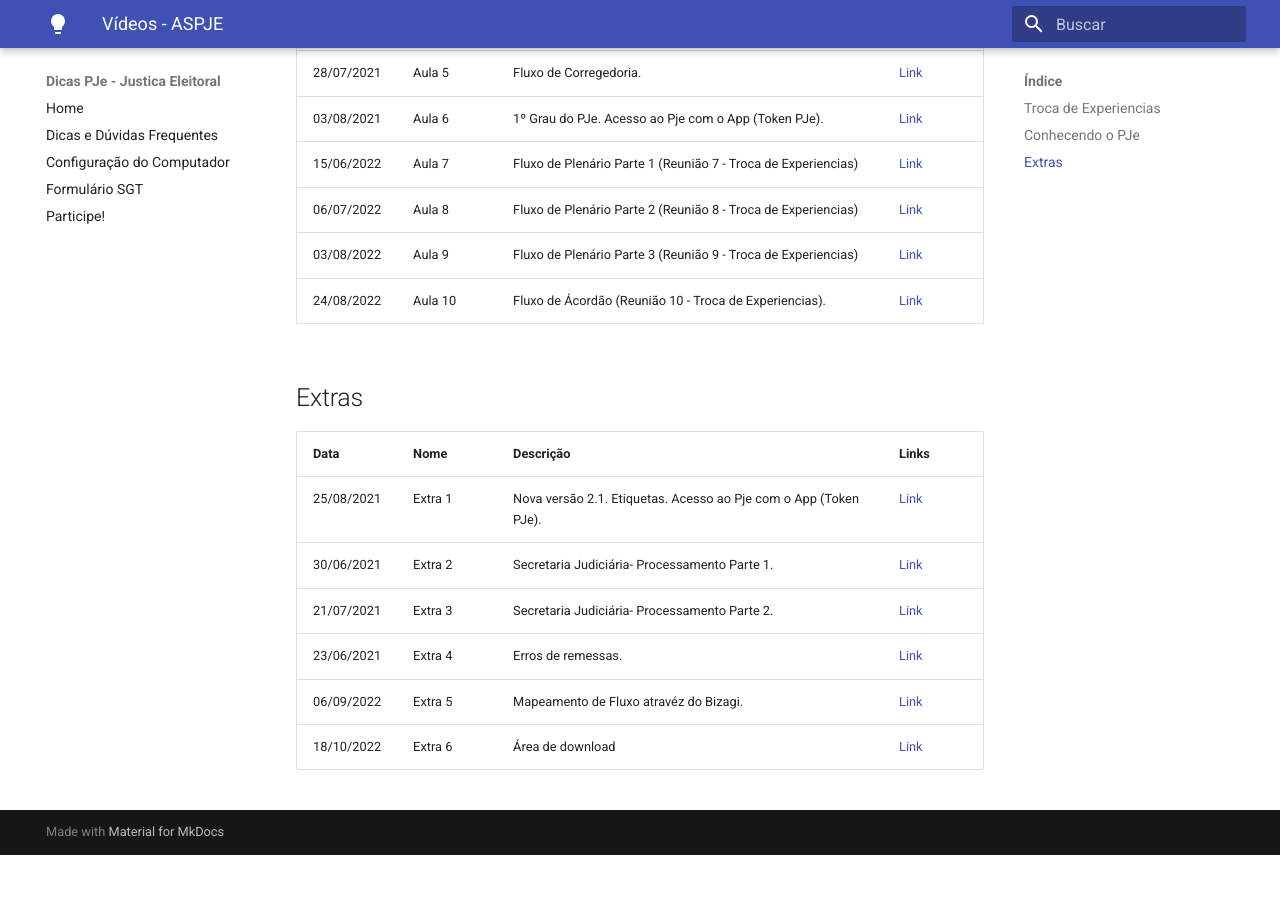
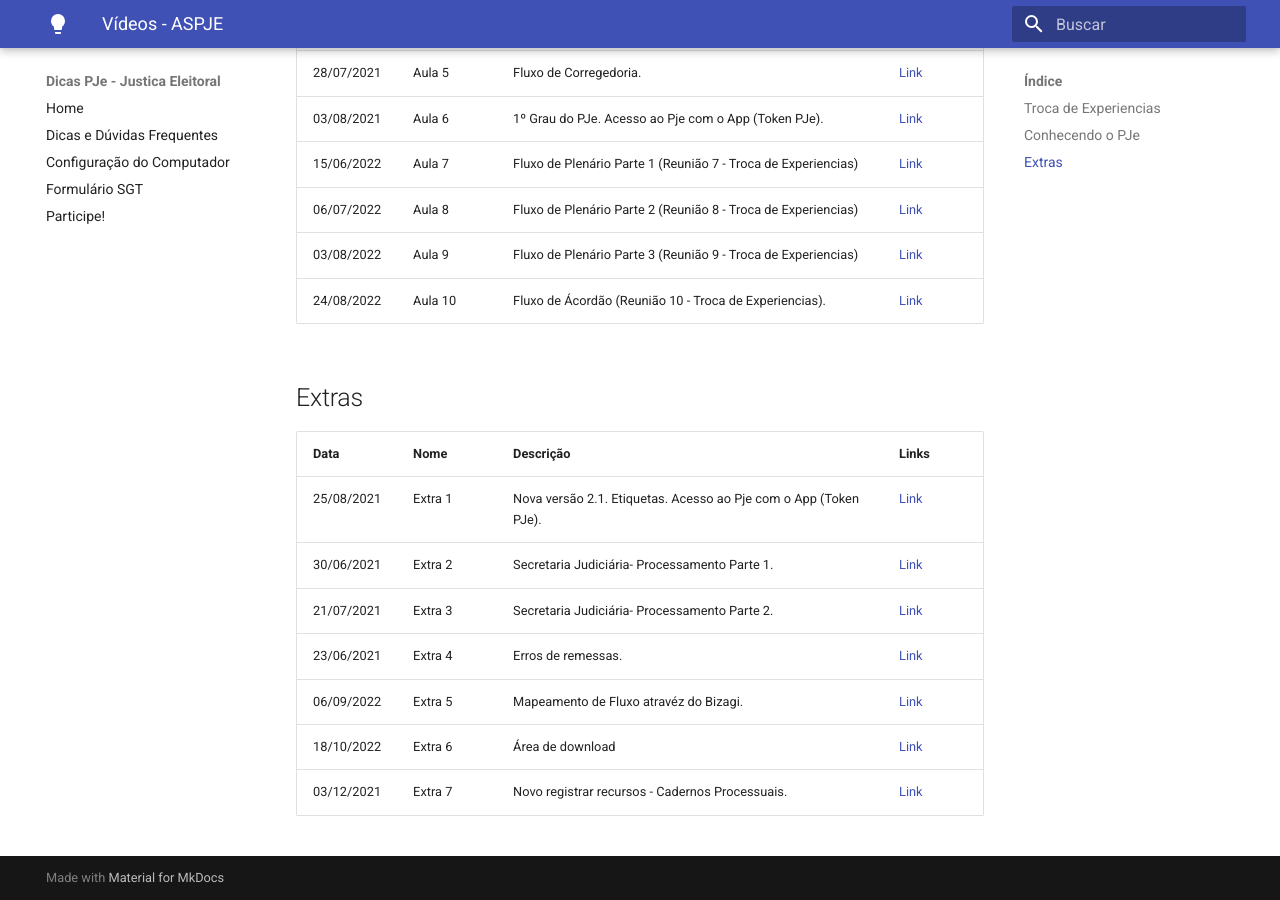
Before and after one commit to PJeJE/dicas_versao_1, an MkDocs documentation site: the page built from docs/aspje/videos_aspje.md, in a window 1280 px wide and 900 px high, scrolled down 854 px. Built offline with MkDocs 1.6.1 and Material for MkDocs 9.7.7, drawn with Linux system fonts in a browser that asks for light colours; nearby versions of some CDN libraries; before the commit the page ends 1709 px from its top, so only the background shows below that.

Commit message:
Inclusão de vídeo

```diff
--- a/docs/aspje/videos_aspje.md
+++ b/docs/aspje/videos_aspje.md
@@ -37,3 +37,4 @@
 | 23/06/2021 | Extra 4 | Erros de remessas. | [Link](https://justicaeleitoral-my.sharepoint.com/:v:/g/personal/ruy_tavares_tse_jus_br/EVc_-ddzbApKmq2ep-kWA-kB_P0OduqXJWJcTS0jcbJjcQ?e=KC9egH) |
 | 06/09/2022 | Extra 5 | Mapeamento de Fluxo atravéz do Bizagi. | [Link](https://justicaeleitoral-my.sharepoint.com/:v:/g/personal/gabriel_bezerra_tse_jus_br/ETqfZFokjTBCo86NEgqMkzUB8KYSe2TXVcBbk3ijcjJ7lQ?e=cBlZaf) |
 | 18/10/2022 | Extra 6 | Área de download | [Link](https://justicaeleitoral-my.sharepoint.com/personal/gabriel_bezerra_tse_jus_br/_layouts/15/stream.aspx?id=%2Fpersonal%2Fgabriel%5Fbezerra%5Ftse%5Fjus%5Fbr%2FDocuments%2FGrava%C3%A7%C3%B5es%2FExtras%2F%C3%81rea%20de%20download%2Emp4&ga=1) |
+| 03/12/2021 | Extra 7 | Novo registrar recursos - Cadernos Processuais. | [Link](https://justicaeleitoral-my.sharepoint.com/:v:/g/personal/gabriel_bezerra_tse_jus_br/EQ4u5U57cUpIjoINLEviOaIBogTAxmsYb8YmzQZ6fA46Qg?e=A47cR2) |
```
